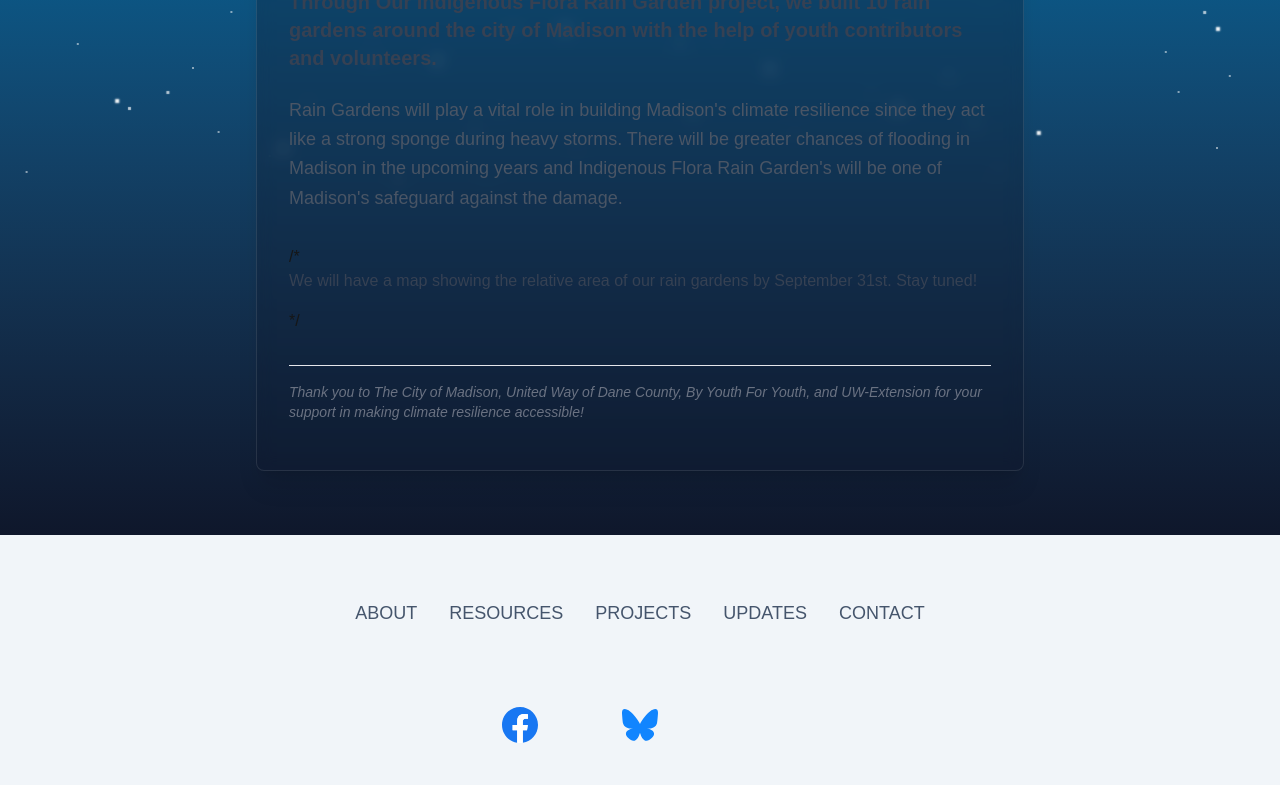
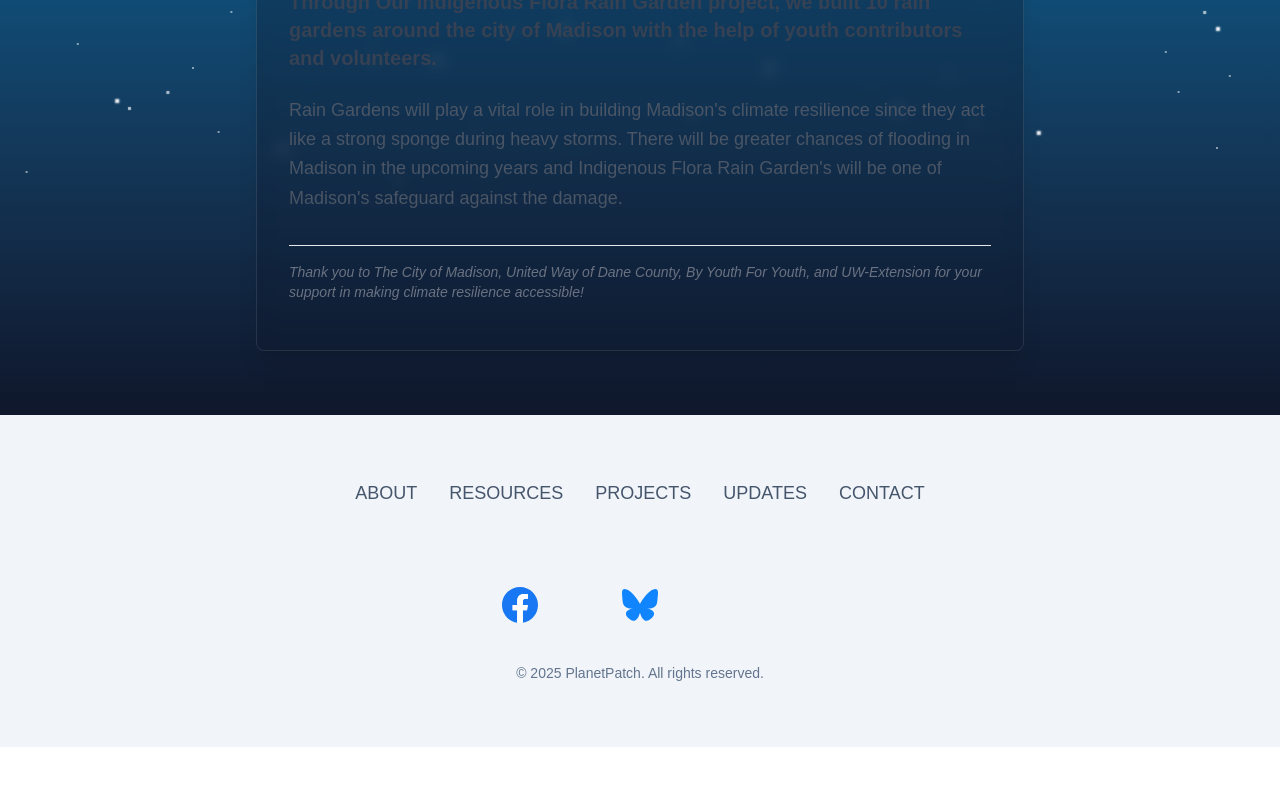
Before and after one commit to planetpatch/planetpatch_website, a Next.js app: page /projects/rain-garden in a window 1280 px wide. Shown: the part 720-1505 px from the top of the page. After the commit the page ends 1467 px from the top, so only its background shows below. Built offline with nearby package versions, Linux system fonts and the light colour scheme; some icons are missing; a web font is replaced by a local one.

Commit message:
Update page.tsx

```diff
--- a/src/app/projects/rain-garden/page.tsx
+++ b/src/app/projects/rain-garden/page.tsx
@@ -40,10 +40,10 @@ export default function RainGarden() {
                     will be one of Madison&apos;s safeguard against the damage.
                 </h3>
 
-                /* {/* P with dark mode text color */}
+                  {/* P with dark mode text color
                 <p className="text-base text-gray-700 dark:text-gray-300 mb-4">
                     We will have a map showing the relative area of our rain gardens by September 31st. Stay tuned!
-                </p> */
+                </p> */}
 
                 {/* Footer P with dark mode text and border color */}
                 <p className="text-sm text-gray-500 dark:text-gray-400 mt-8 italic border-t border-gray-200 dark:border-gray-700 pt-4">
```
